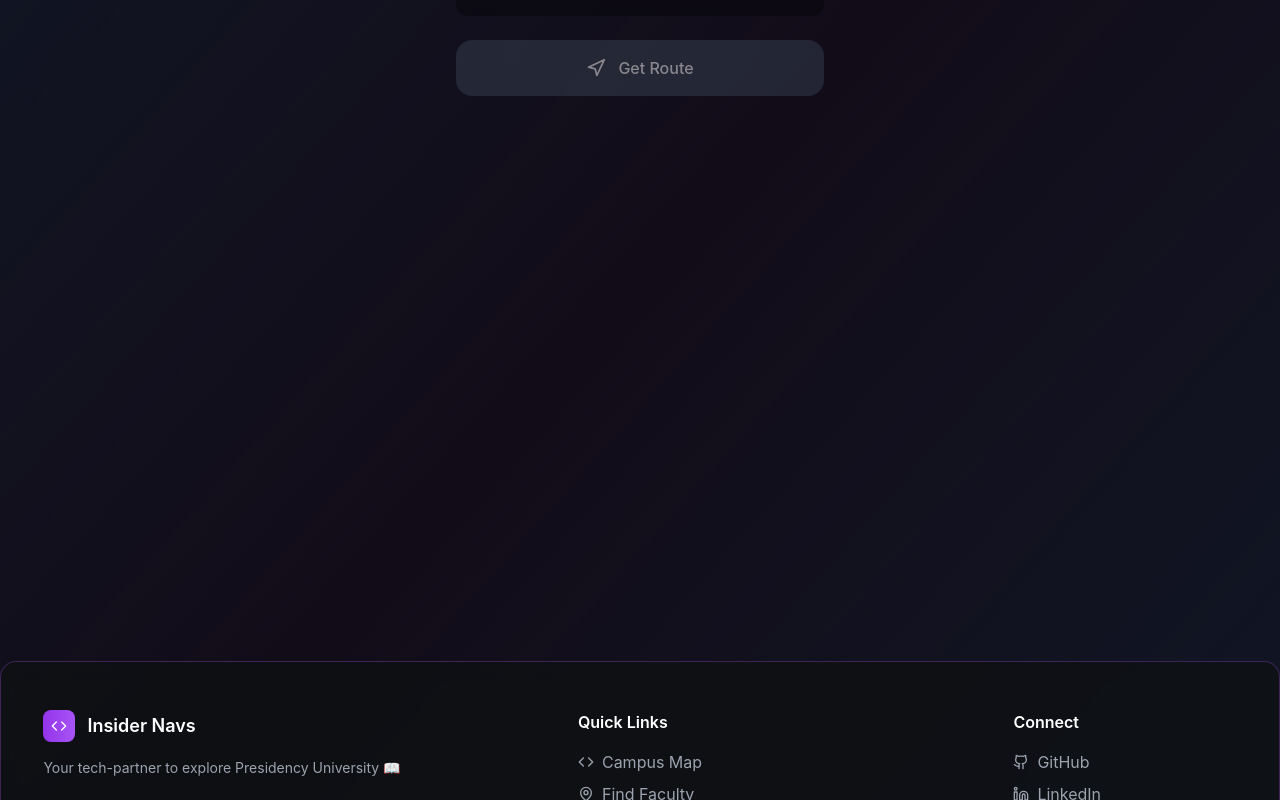
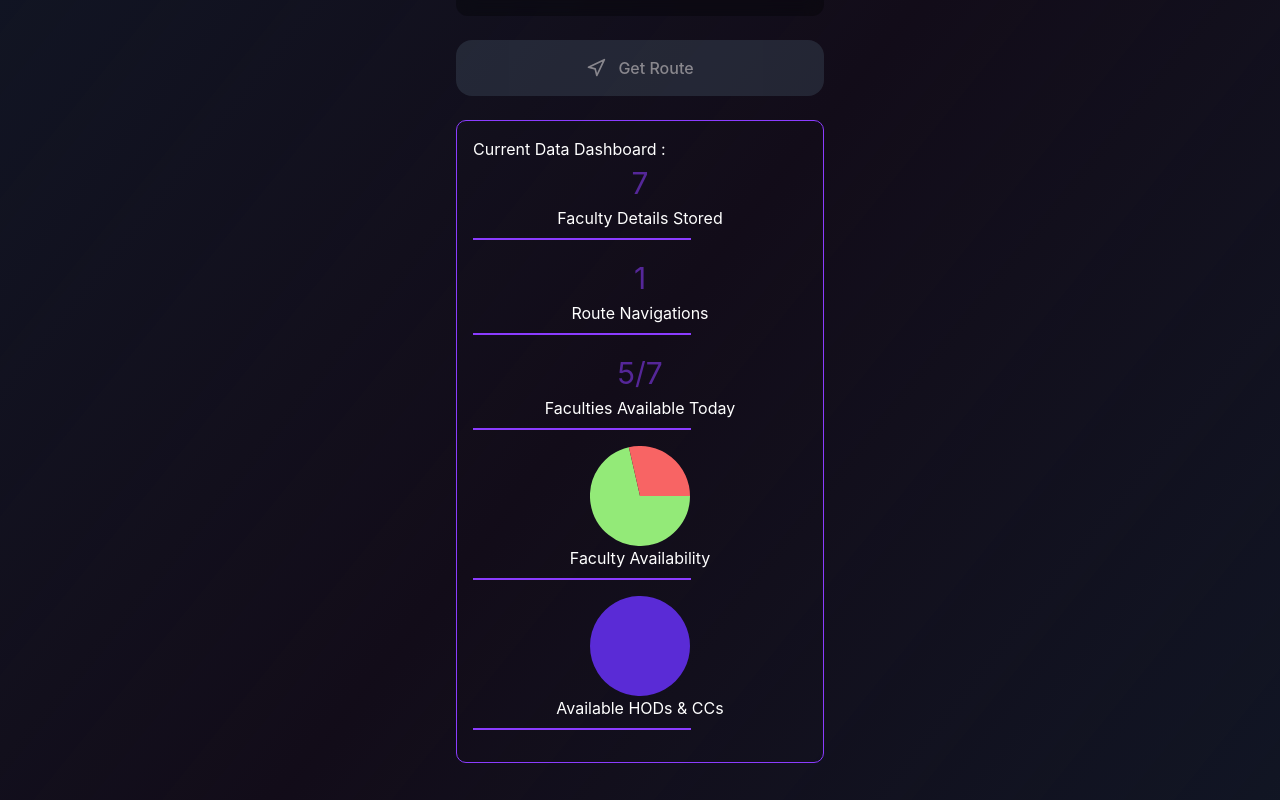
Before and after one commit to IRX358/Insider_Navs, a React (Vite) app: page / in a window 1280 px wide. Shown: the part 440-1240 px from the top of the page. Built offline with nearby package versions, Linux system fonts and the light colour scheme.

Commit message:
Added cureent data dashboaard for livelliness of the site

```diff
--- a/package.json
+++ b/package.json
@@ -12,7 +12,8 @@
   "dependencies": {
     "lucide-react": "^0.344.0",
     "react": "^18.3.1",
-    "react-dom": "^18.3.1"
+    "react-dom": "^18.3.1",
+    "react-minimal-pie-chart": "^8.4.1"
   },
   "devDependencies": {
     "@eslint/js": "^9.9.1",
--- a/src/components/AdminDashboard.tsx
+++ b/src/components/AdminDashboard.tsx
@@ -1,6 +1,7 @@
 import React, { useState } from 'react';
 import { LocationManager } from './LocationManager';
 import { FacultyManager } from './FacultyManager';
+import { Dashboard } from './Dashboard';
 import { LogOut, MapPin, Users, BarChart3 } from 'lucide-react';
 
 interface AdminDashboardProps {
@@ -72,11 +73,7 @@ export const AdminDashboard: React.FC<AdminDashboardProps> = ({
         {activeSection === 'locations' && <LocationManager />}
         {activeSection === 'faculty' && <FacultyManager />}
         {activeSection === 'analytics' && (
-          <div className="glass-panel rounded-2xl p-8 text-center">
-            <BarChart3 size={48} className="mx-auto mb-4 text-gray-400" />
-            <h3 className="text-lg font-semibold text-white mb-2">Analytics</h3>
-            <p className="text-gray-400">Analytics dashboard coming soon...</p>
-          </div>
+          <Dashboard />
         )}
       </div>
     </div>
--- a/src/components/AppShell.tsx
+++ b/src/components/AppShell.tsx
@@ -4,6 +4,7 @@ import { FindRoute } from './FindRoute';
 import { FindFaculty } from './FindFaculty';
 import { AdminPanel } from './AdminPanel';
 import { FacultyPanel } from './FacultyPanel';
+import { Dashboard } from './Dashboard';
 import { Navigation, MapPin, Settings, Code , User, Mail, Github, Linkedin,X,Bug,Users, LogIn} from 'lucide-react';
 import mainLogo from '../assets/mainLogo.jpg';
 import campusMap from '../assets/cammap.jpg';
@@ -112,6 +113,7 @@ export const AppShell: React.FC = () => {
   {/* Tab Content (Conditional Rendering) */}
           <div className="space-y-6">
             {activeTab === 'route' && (
+              <>
                 <FindRoute
                   initialFrom={fromLocation}
                   initialTo={toLocation}
@@ -120,6 +122,8 @@ export const AppShell: React.FC = () => {
                     setToLocation(to);
                   }}
                 />
+                <Dashboard />
+              </>
             )}
             {activeTab === 'faculty' && (
               <FindFaculty onRouteToFaculty={(locationId, locationName) => {
--- /dev/null
+++ b/src/components/Dashboard.css
@@ -0,0 +1,63 @@
+.dashboard-box {
+    border: 1px solid var(--accent);
+    border-radius: 10px;
+    padding: 1rem;
+    margin-top: 2rem;
+}
+
+.dashboard-container {
+  display: flex;
+  flex-direction: column;
+  align-items: center;
+}
+
+.dashboard-item {
+  text-align: center;
+  position: relative;
+  padding-bottom: 10px;
+  margin-bottom: 1rem;
+  width: 100%;
+}
+
+.loading-line {
+  position: absolute;
+  bottom: 0;
+  left: 0;
+  width: 100%;
+  height: 2px;
+  background-color: var(--accent);
+  animation: loading 2s linear infinite;
+}
+
+.blinking-text {
+  font-size: 30px;
+    color: var(--accent);
+    animation: blinking 1s infinite;
+}
+
+.pie-chart-container {
+    display: flex;
+    flex-direction: column;
+    align-items: center;
+}
+
+@keyframes loading {
+  0% {
+    width: 0;
+  }
+  100% {
+    width: 100%;
+  }
+}
+
+@keyframes blinking {
+    0% {
+        opacity: 1;
+    }
+    50% {
+        opacity: 0.5;
+    }
+    100% {
+        opacity: 1;
+    }
+}
--- /dev/null
+++ b/src/components/Dashboard.tsx
@@ -0,0 +1,60 @@
+import React from 'react';
+import { PieChart } from 'react-minimal-pie-chart';
+import { mockFaculty, mockLocations } from '../data/mockData';
+import './Dashboard.css';
+
+export const Dashboard: React.FC = () => {
+  const totalFaculty = mockFaculty.length;
+  const totalRoutes = 1;
+  const availableFaculty = mockFaculty.filter(f => f.availability).length;
+  const unavailableFaculty = totalFaculty - availableFaculty;
+  const availableHODs = mockFaculty.filter(f => f.availability && f.role === 'HOD').length;
+  const availableCCs = mockFaculty.filter(f => f.availability && f.role === 'CC').length;
+
+  return (
+    <div className="dashboard-box">
+            <h3>Current Data Dashboard : </h3>
+        <div className="dashboard-container">
+        <div className="dashboard-item">
+            <h3 className="blinking-text">{totalFaculty}</h3>
+            <p>Faculty Details Stored</p>
+            <div className="loading-line"></div>
+        </div>
+        <div className="dashboard-item">
+            <h3 className="blinking-text">{totalRoutes}</h3>
+            <p>Route Navigations</p>
+            <div className="loading-line"></div>
+        </div>
+        <div className="dashboard-item">
+            <h3 className="blinking-text">{availableFaculty}/{totalFaculty}</h3>
+            <p>Faculties Available Today</p>
+            <div className="loading-line"></div>
+        </div>
+        <div className="dashboard-item pie-chart-container">
+            <div style={{ width: '100px', height: '100px' }}>
+            <PieChart
+                data={[
+                { title: 'Available', value: availableFaculty, color: '#93ea78ff' },
+                { title: 'Unavailable', value: unavailableFaculty, color: '#f86464ff' },
+                ]}
+            />
+            </div>
+            <p>Faculty Availability</p>
+            <div className="loading-line"></div>
+        </div>
+        <div className="dashboard-item pie-chart-container">
+            <div style={{ width: '100px', height: '100px' }}>
+            <PieChart
+                data={[
+                { title: 'HODs', value: availableHODs, color: '#fb145dff' },
+                { title: 'CCs', value: availableCCs, color: '#5a2bd6' },
+                ]}
+            />
+            </div>
+            <p>Available HODs & CCs</p>
+            <div className="loading-line"></div>
+        </div>
+        </div>
+    </div>
+  );
+};
```
Also changed, not shown: 1 other file (tests, documents, lock files or other folders). Lines whose indentation alone changed are shown as unchanged.
